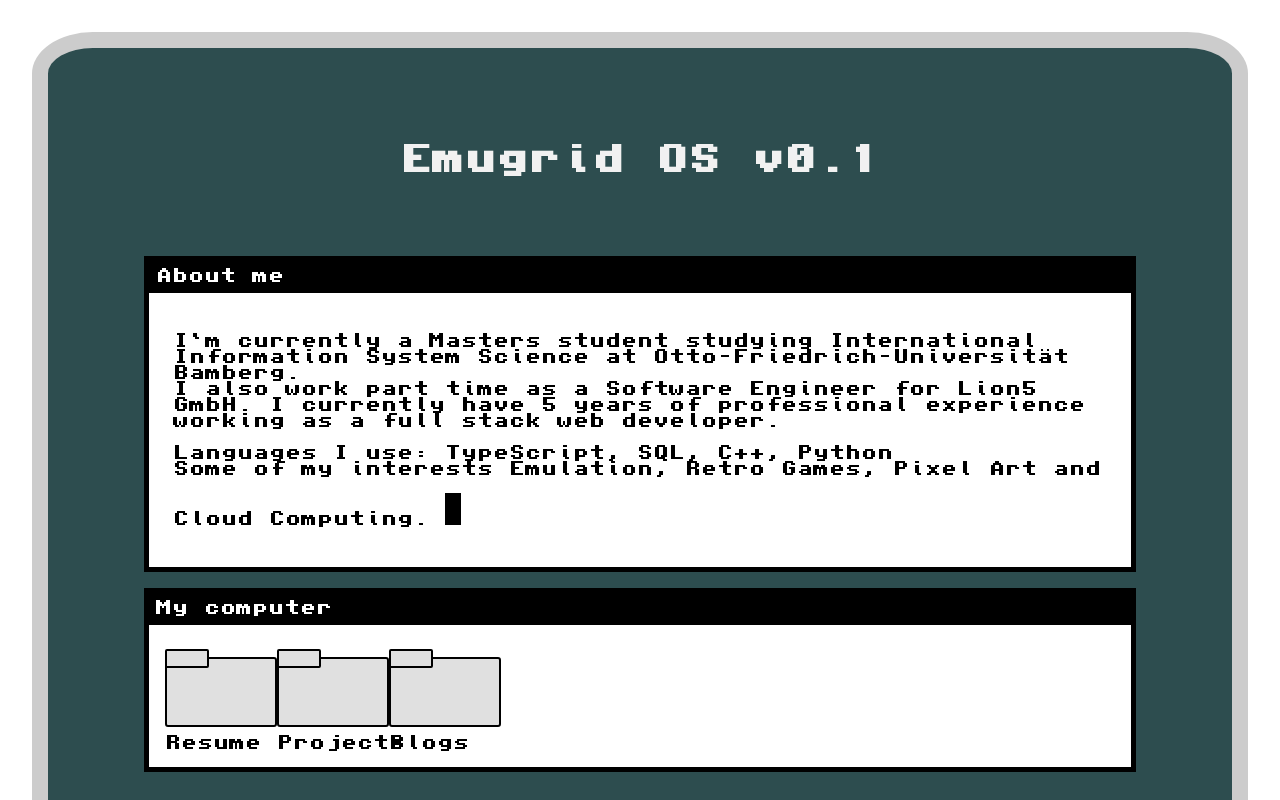
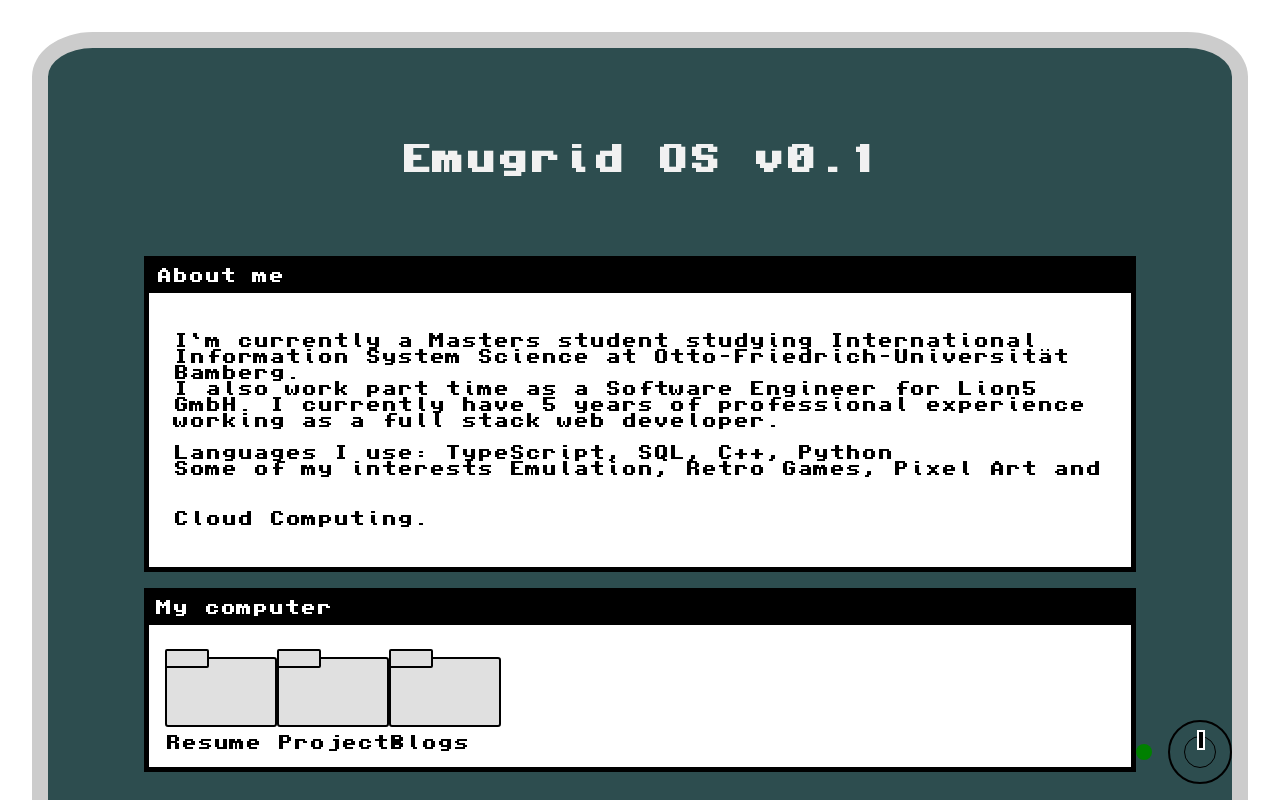
Before and after one commit to animeshrisal/emugrid.com, a Next.js app: page / in a window 1280 px wide. Shown: the top 800 px of the page. Built offline with nearby package versions, Linux system fonts and the light colour scheme.

Commit message:
Create border

```diff
--- a/app/globals.css
+++ b/app/globals.css
@@ -6,8 +6,8 @@
 html,
 body {
   max-width: 100vw;
-  padding: 2rem;
-  min-height: calc(100vh - 4rem);
+  padding: 2rem 2rem 6rem 2rem;
+  min-height: calc(100vh - 8rem);
   overflow-x: hidden;
   background-color: white;
 }
@@ -61,3 +61,51 @@ a {
     padding: 0.5rem
   }
 }
+
+.button-group {
+  color: black;
+  position: absolute;
+  bottom: 1rem;
+  right: 3rem;
+  display: flex;
+  flex-direction: row;
+  align-items: center;
+
+  .button {
+    display: flex;
+    align-items: center;
+    justify-content: center;
+    position: relative;
+    border: 2px solid black;
+    height: 4rem;
+    width: 4rem;
+    border-radius: 50%;
+
+    .button-icon::before {
+      position: absolute;
+      content: '';
+      height: 1rem;
+      width: 4px;
+      border: 2px solid white;
+      background-color: black;
+      left: 40%;
+      top: -25%;
+    };
+
+    .button-icon {
+      position: absolute;
+      border: 1px solid black;
+      border-radius: 50%;
+      height: 2rem;
+      width: 2rem;
+    }
+  }
+
+  .green-light {
+    margin-right: 1rem;
+    background-color: green;
+    height: 1rem;
+    width: 1rem;
+    border-radius: 50%;
+  }
+}
--- a/app/layout.tsx
+++ b/app/layout.tsx
@@ -22,6 +22,12 @@ export default function RootLayout({
         <div className={`base-container`}>
           {children}
         </div>
+        <div className={'button-group'}>
+          <div className={'green-light'} />
+          <div className={'button'}>
+            <div className={'button-icon'} />
+          </div>
+        </div>
       </body>
     </html>
   );
```
